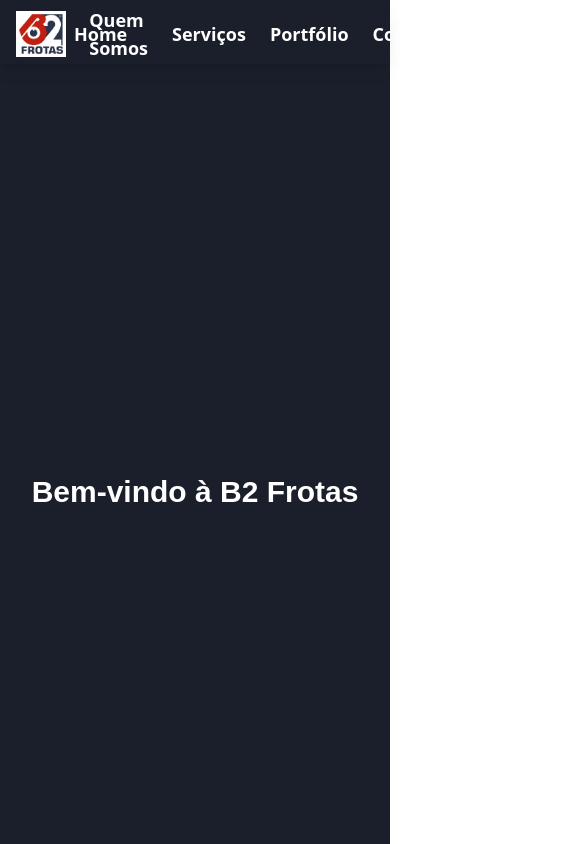
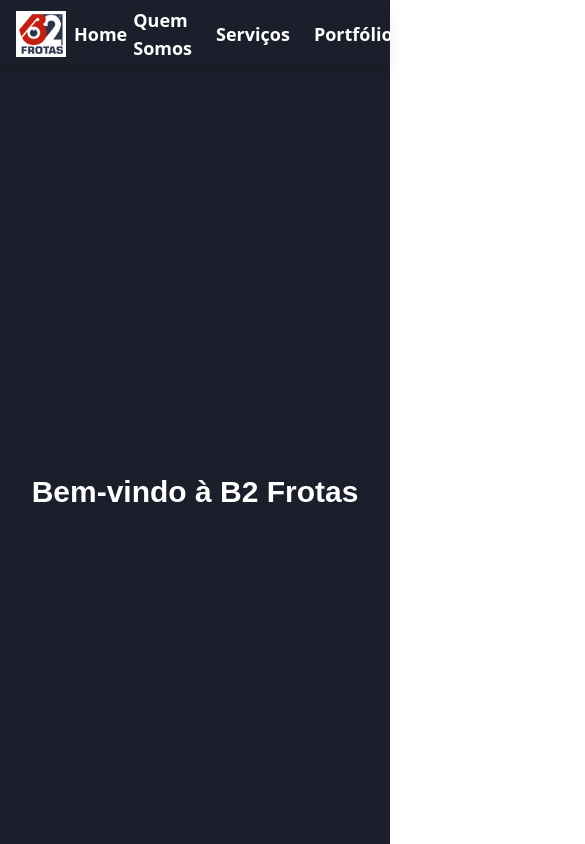
Before and after one commit to brunosenadev/b2-frotas-projeto, a Next.js app: page / in a window 390 px wide. Shown: the top 844 px of the page, 585 px wide, since content can reach past the window. Built offline with nearby package versions, Linux system fonts and the light colour scheme.

Commit message:
fix: adjust map size

```diff
--- a/src/app/page.tsx
+++ b/src/app/page.tsx
@@ -48,7 +48,7 @@
             />
             <NavigationMenuList>
               <NavigationMenuItem>
-                <NavigationMenuLink onClick={() => handleScroll('home')} className="hover:cursor-pointer font-bold text-lg sm:text-xl pr-3">Home</NavigationMenuLink>
+                <NavigationMenuLink onClick={() => handleScroll('home')} className="hover:cursor-pointer font-bold text-lg sm:text-xl pr-14">Home</NavigationMenuLink>
               </NavigationMenuItem>
             </NavigationMenuList>
           </div>
@@ -183,7 +183,7 @@
                 <div className="mb-6 w-full md:w-3/4 lg:w-1/2">
                   <iframe
                     src="https://maps.google.com.br/maps?q=B2+Frotas+-+Personalização+de+Frotas&output=embed"
-                    width="100%"
+                    width="900"
                     height="300"
                     style={{ border: 0 }}
                     allowFullScreen
```
